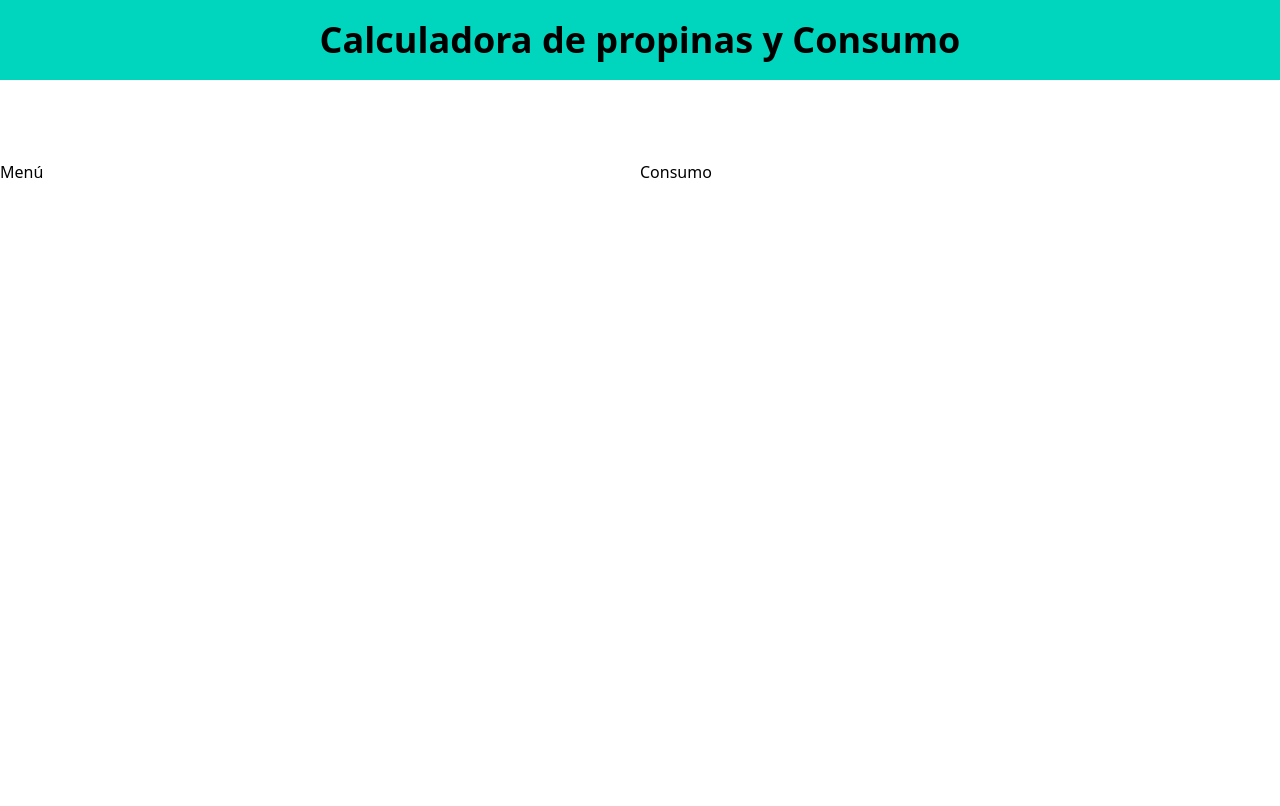
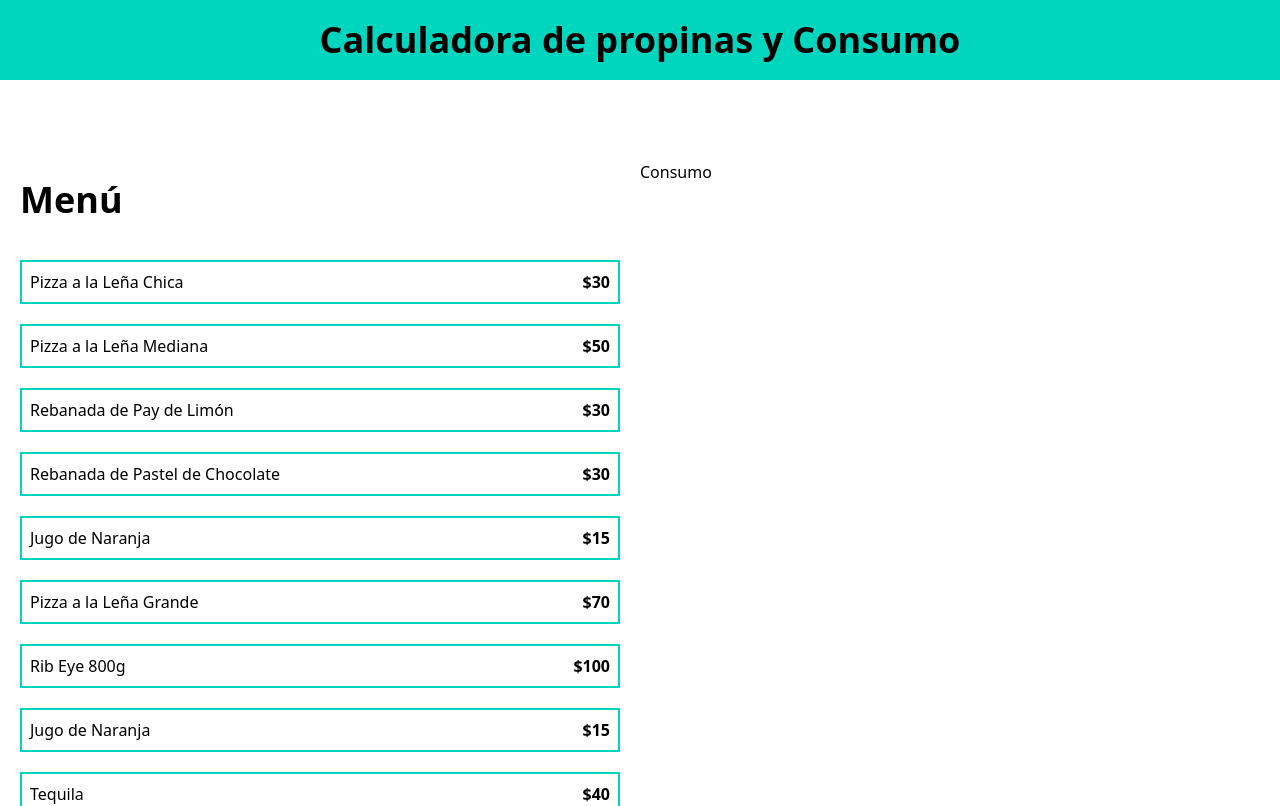
Before and after one commit to lxstik/proyecto-calculadora-de-propinas, a React (Vite) app: page / in a window 1280 px wide. Shown: the top 806 px of the page. Built offline with nearby package versions, Linux system fonts and the light colour scheme.

Commit message:
Menu en App.jsx

```diff
--- a/src/App.tsx
+++ b/src/App.tsx
@@ -1,19 +1,28 @@
+import MenuItem from "./components/MenuItem"
 import { menuItems } from "./data/db"
 
 function App() {
-console.log(menuItems)
+  console.log(menuItems)
 
   return (
     <>
-
-
       <header className="bg-teal-400 py-5">
         <h1 className="text-center text-4xl font-black">Calculadora de propinas y Consumo</h1>
       </header>
 
       <main className="max-w-7xl mx-auto py-20 grid md:grid-cols-2">
-        <div>
-          <h2>Menú</h2>
+        <div className="p-5">
+          <h2 className="text-4xl font-black">Menú</h2>
+
+          <div className="space-y-3 mt-10">
+            {menuItems.map(item => (
+              <MenuItem
+                key={item.id}
+                item={item}
+              />
+            ))}
+          </div>
+
         </div>
 
         <div>
--- /dev/null
+++ b/src/components/MenuItem.tsx
@@ -0,0 +1,18 @@
+import type { MenuItem } from "../types"
+
+type MenuItemProps = {
+    item: MenuItem
+}
+
+export default function MenuItem({ item } : MenuItemProps) {
+  return (
+    <>
+        <button
+            className="border-2 border-teal-400 hover:bg-teal-200 w-full p-2 flex justify-between mb-5"
+        >
+            <p>{item.name}</p>
+            <p className="font-black">${item.price}</p>
+        </button>
+    </>
+  )
+}
```
